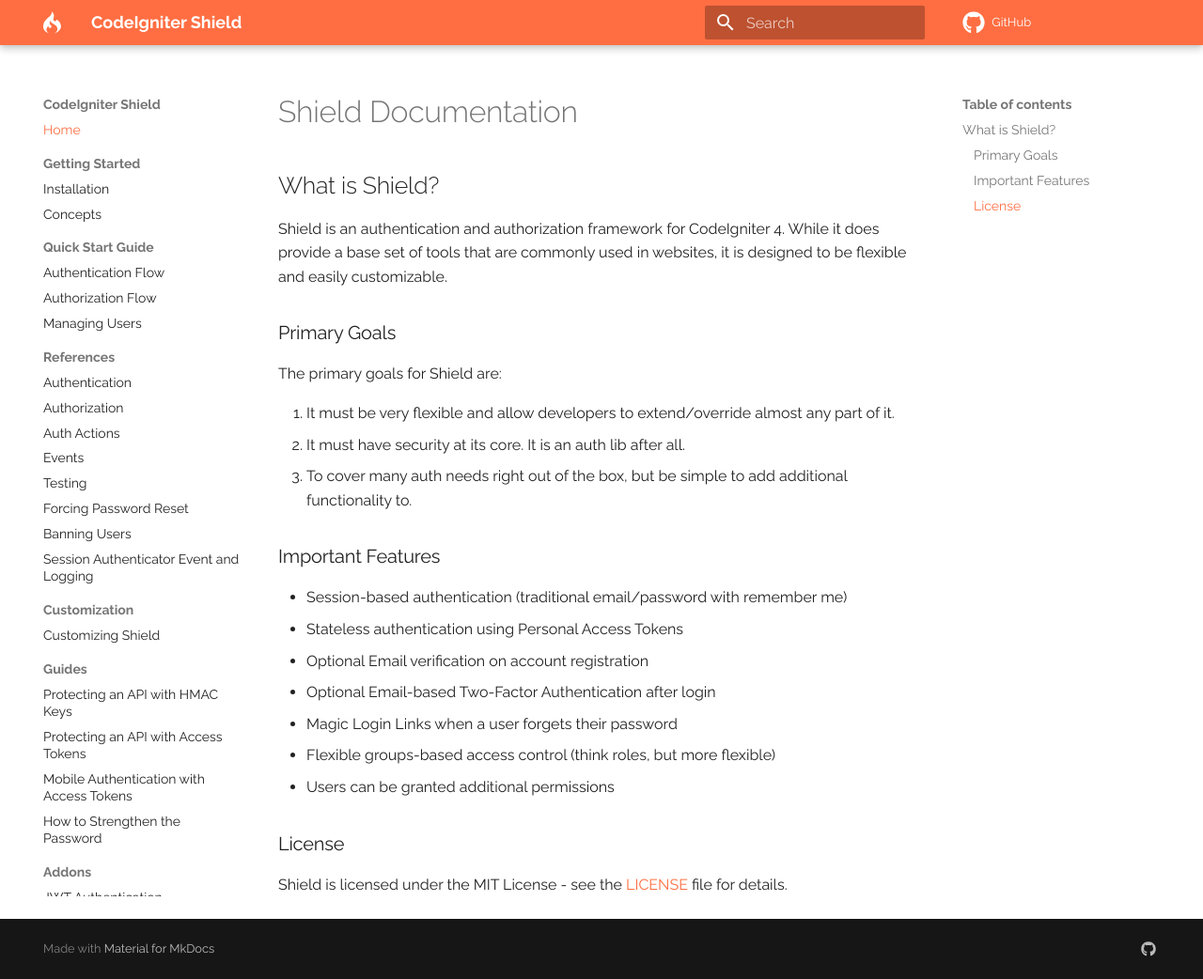
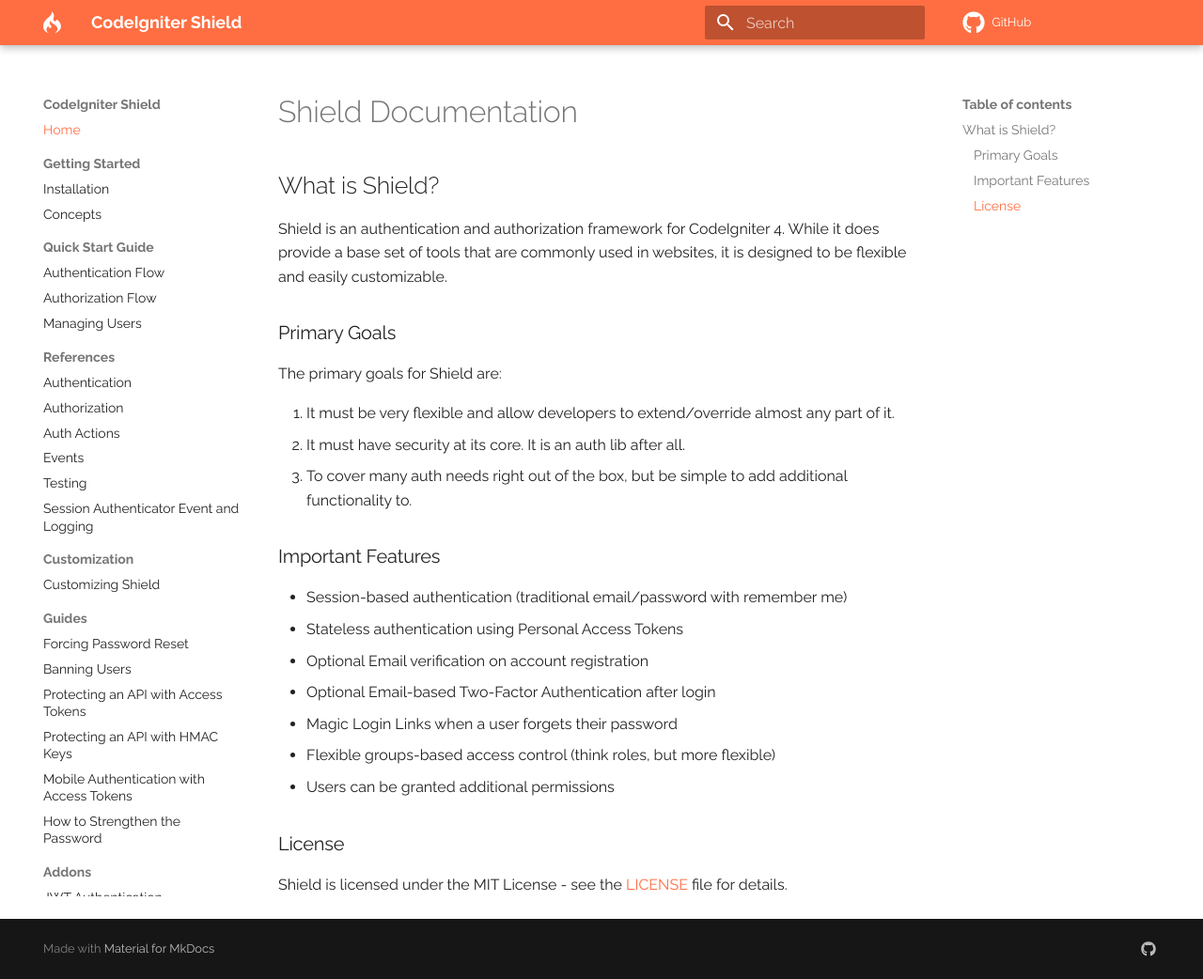
Before and after one commit to codeigniter4/shield, an MkDocs documentation site: the page built from docs/index.md, in a window 1280 px wide and 1042 px high. Shown: the whole window at 94% size. Built offline with MkDocs 1.6.1 and Material for MkDocs 9.7.7, drawn with Linux system fonts in a browser that asks for light colours; comment, search, counter and statistics services are not loaded; a style sheet for code colours, icons or effects is not loaded; part of the change alters nothing that is shown.

```diff
--- a/mkdocs.yml
+++ b/mkdocs.yml
@@ -51,14 +51,14 @@ nav:
     - Auth Actions: auth_actions.md
     - Events: events.md
     - Testing: testing.md
-    - Forcing Password Reset: forcing_password_reset.md
-    - Banning Users: banning_users.md
     - session_auth_event_and_logging.md
   - Customization:
       - customization.md
   - Guides:
+    - Forcing Password Reset: forcing_password_reset.md
+    - Banning Users: banning_users.md
+    - guides/api_tokens.md
     - guides/api_hmac_keys.md
-    - guides/api_tokens.md
     - guides/mobile_apps.md
     - guides/strengthen_password.md
   - Addons:
```
